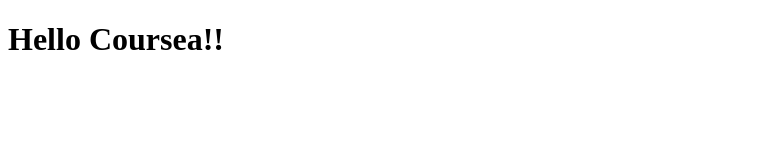
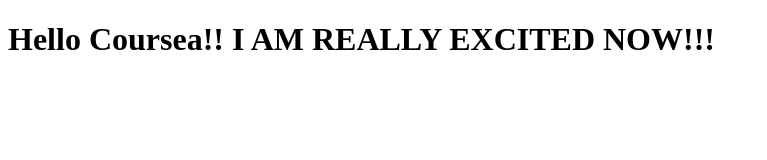
Before and after one commit to nelsonpickstar/zhaix, a plain HTML site: page site/index.html in a window 1280 px wide. Shown: the whole page, without its empty margins (0-767 px from the left). Drawn offline with Linux system fonts and the light colour scheme.

Commit message:
samll addition ot our page content.

```diff
--- a/site/index.html
+++ b/site/index.html
@@ -5,6 +5,6 @@
 	<title>Hello Coursea!!</title>
 </head>
 <body>
-	<h1>Hello Coursea!!</h1>
+	<h1>Hello Coursea!! I AM REALLY EXCITED NOW!!!</h1>
 </body>
 </html>
```
